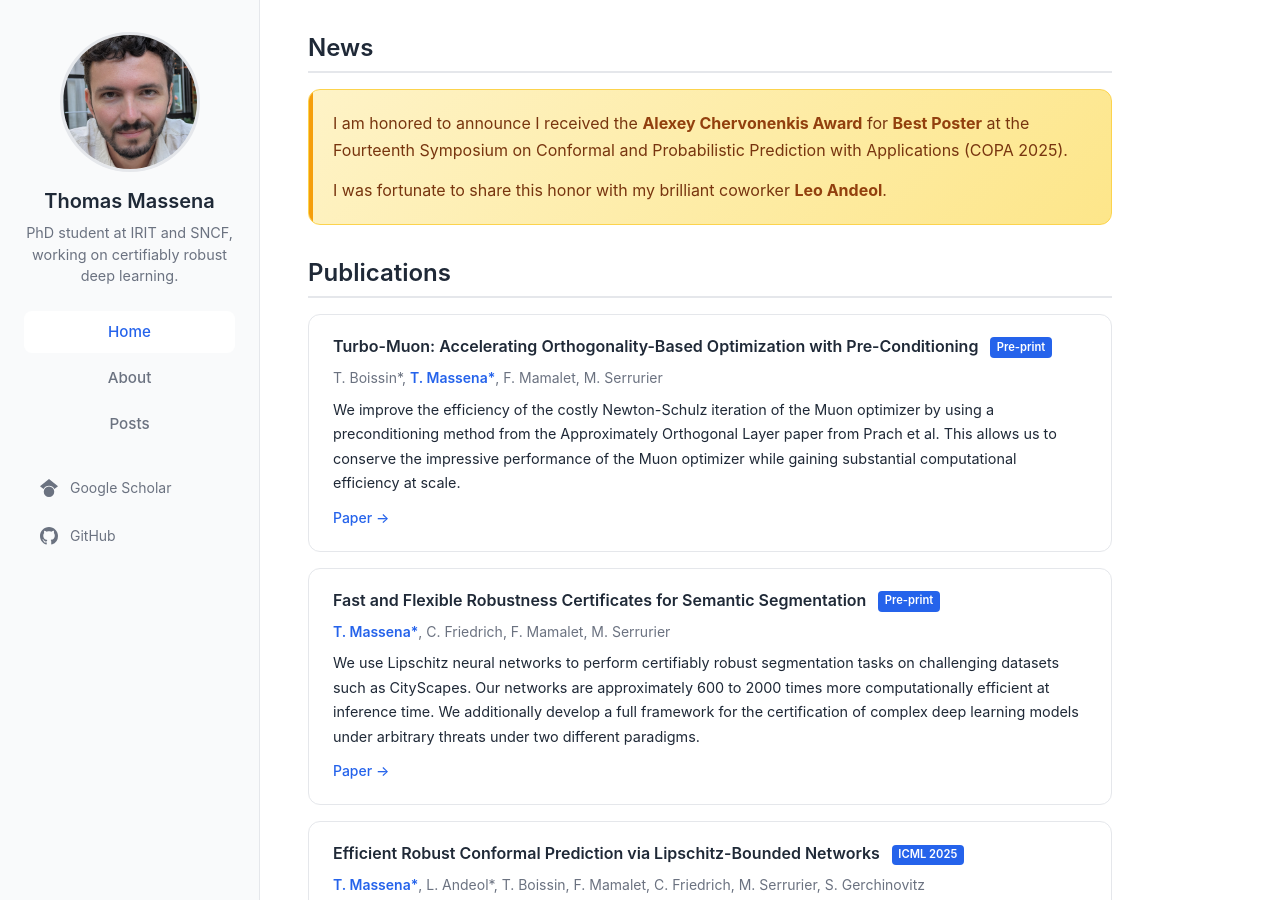
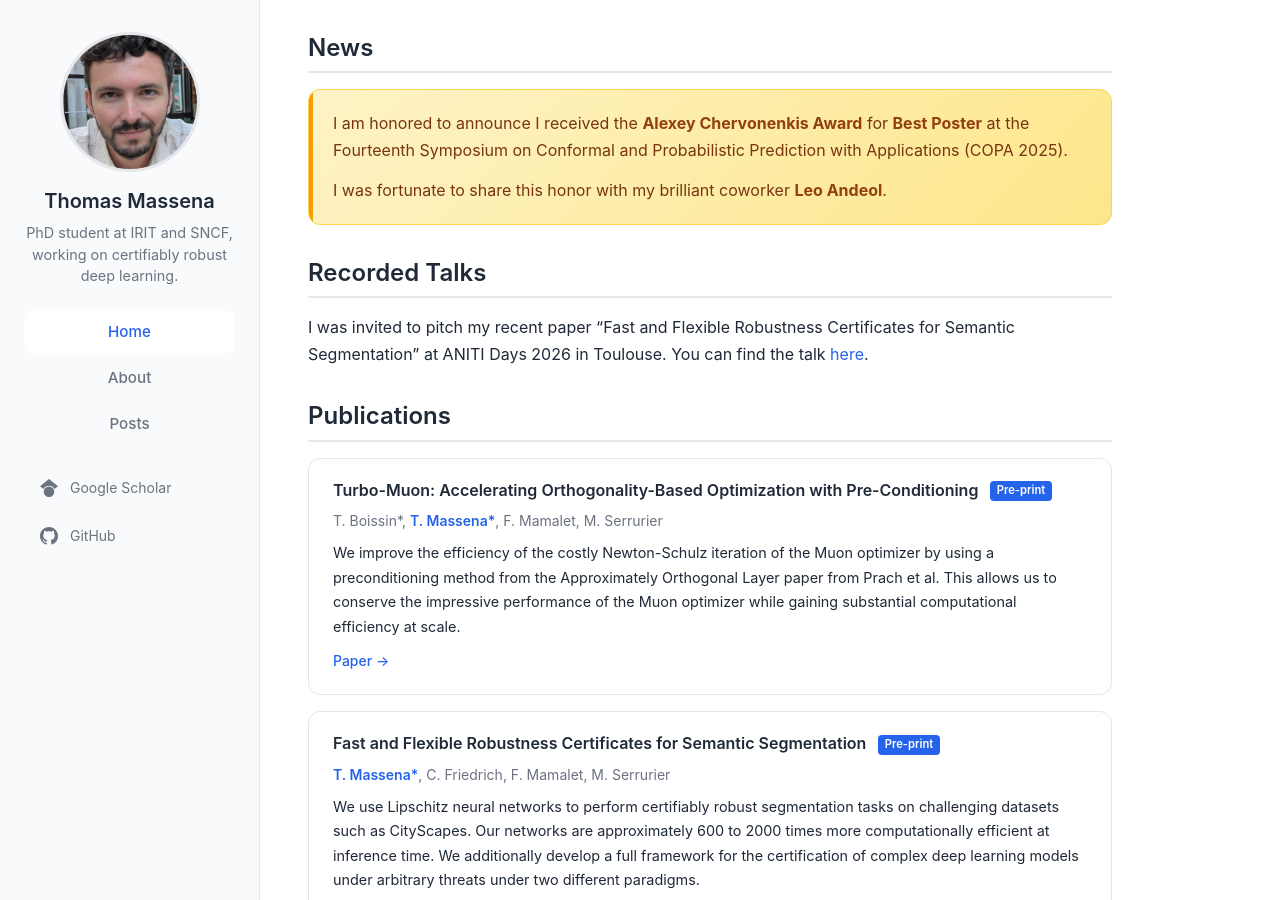
Before and after one commit to massena-t/massena-t.github.io, a Jekyll site: the page built from index.md, in a window 1280 px wide and 900 px high. Built offline with Jekyll 4.4.1, drawn with Linux system fonts in a browser that asks for light colours.

Commit message:
add recorded talk

```diff
--- a/index.md
+++ b/index.md
@@ -9,6 +9,11 @@ title: "Thomas Massena"
   <p>I am honored to announce I received the <strong>Alexey Chervonenkis Award</strong> for <strong>Best Poster</strong> at the Fourteenth Symposium on Conformal and Probabilistic Prediction with Applications (COPA 2025).</p>
   <p>I was fortunate to share this honor with my brilliant coworker <strong>Leo Andeol</strong>.</p>
 </div>
+
+## Recorded Talks
+
+I was invited to pitch my recent paper "Fast and Flexible Robustness Certificates for Semantic Segmentation" at ANITI Days 2026 in Toulouse. You can find the talk <a href="https://www.youtube.com/watch?v=YsUPKgzPnIA" target="_blank">here</a>.
+
 
 ## Publications
 
```
Also changed, not shown: 2 other files.
